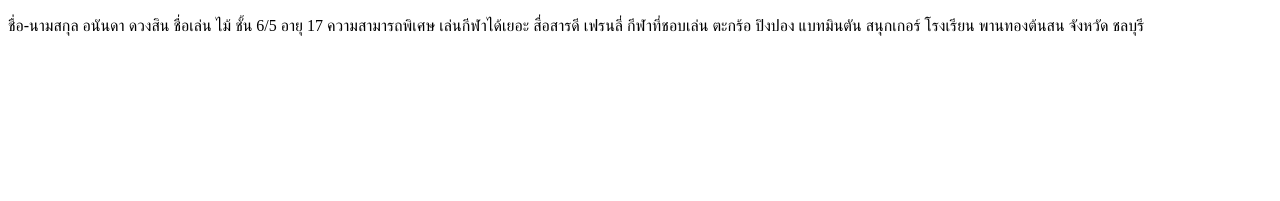
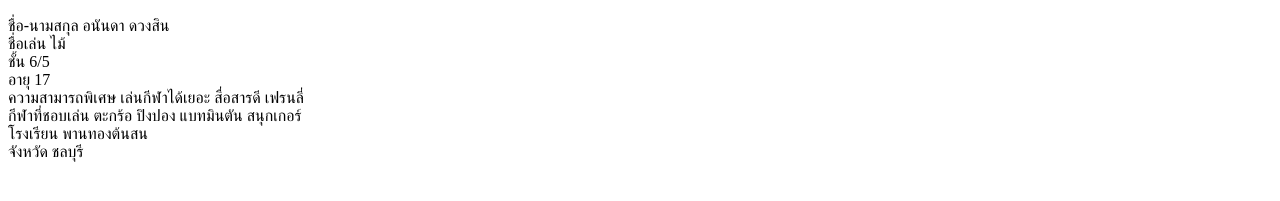
Before and after one commit to 14861-source/portfolio, a plain HTML site: page profile.html in a window 1280 px wide. Shown: the part 99-300 px from the top of the page. Drawn offline with Linux system fonts and the light colour scheme.

Commit message:
Update profile.html

```diff
--- a/profile.html
+++ b/profile.html
@@ -7,13 +7,13 @@
 <h1>ประวัติส่วนตัว</h1>
 <img src="images/profile.jpg" width="200" >
 <p>
-  ชื่อ-นามสกุล อนันดา ดวงสิน
-  ชื่อเล่น ไม้
-  ชั้น 6/5
-  อายุ 17
-  ความสามารถพิเศษ เล่นกีฬาได้เยอะ สื่อสารดี เฟรนลี่
-  กีฬาที่ชอบเล่น ตะกร้อ ปิงปอง แบทมินตัน สนุกเกอร์
-  โรงเรียน พานทองต้นสน
+  ชื่อ-นามสกุล อนันดา ดวงสิน<br>
+  ชื่อเล่น ไม้<br>
+  ชั้น 6/5<br>
+  อายุ 17<br>
+  ความสามารถพิเศษ เล่นกีฬาได้เยอะ สื่อสารดี เฟรนลี่<br>
+  กีฬาที่ชอบเล่น ตะกร้อ ปิงปอง แบทมินตัน สนุกเกอร์<br>
+  โรงเรียน พานทองต้นสน<br>
   จังหวัด ชลบุรี
 </p>
 </body>
```
